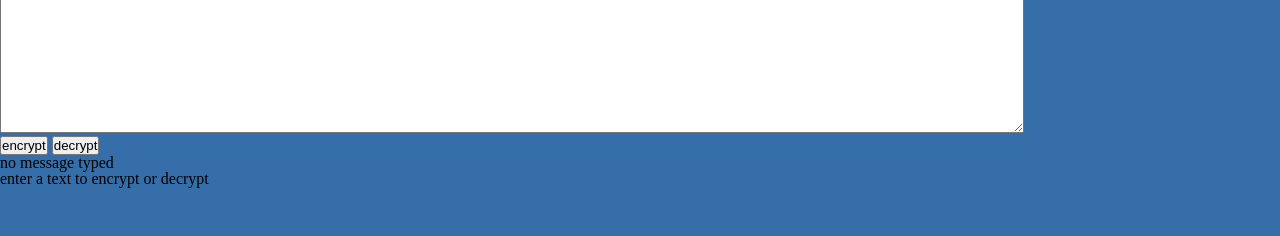
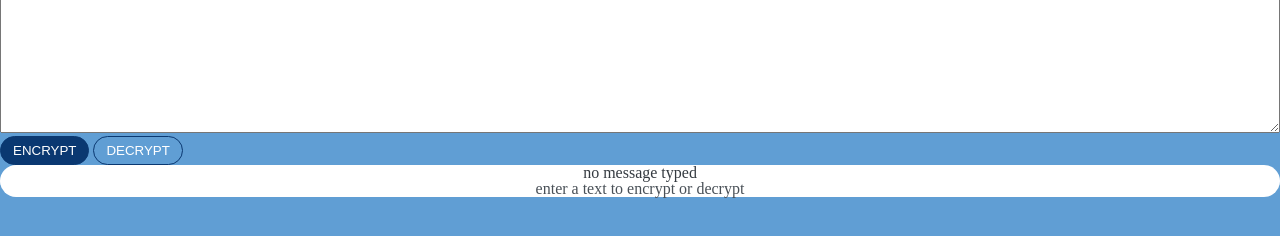
Before and after one commit to almeidaleandro28/Challenge-Oracle-ONE--1-, a website: page index.html in a window 1280 px wide. Shown: the part 70-306 px from the top of the page. Drawn offline with Linux system fonts and the light colour scheme.

Commit message:
add padding right for sections

```diff
--- a/scss/style.scss
+++ b/scss/style.scss
@@ -9,8 +9,15 @@ body {
 }
 
 .main {
-  background-color: $dark-blue-200;
+  background-color: $dark-blue-100;
   height: 100%;
+}
+
+.btn {
+  border-radius: 24px;
+  text-transform: uppercase;
+  color: $white;
+  padding: 6px 12px;
 }
 
 // container
@@ -32,15 +39,35 @@ body {
     justify-content: space-between;
     flex: 1;
     padding-left: 14px;
+    padding-right: 14px;
     padding-top: 20px;
   }
 }
 
 .input {
-  width: 80%;
+  width: 100%;
   .input-text {
     width: 100%;
   }
+}
+
+.buttons {
+  @include  screen( mobile ) {
+    display: flex;
+    flex-direction: column;
+    gap: 8px;
+  }
+}
+
+.btn-encrypt {
+  background-color: $dark-blue-300;
+  border: 1px solid $dark-blue-300;
+
+}
+.btn-decrypt {
+  background-color: $dark-blue-100;
+  border: 1px solid $dark-blue-300;
+
 }
 
 // section right
@@ -48,5 +75,24 @@ body {
   @include screen( mobile ) {
     flex: 1;
     padding-left: 14px;
+    padding-right: 14px;
   }
 }
+
+.show {
+  background-color: $white;
+  border-radius: 24px;
+  text-align: center;
+  p {
+    color: $gray-400;
+  }
+  @include screen( mobile ) {
+    padding-top: 24px;
+    padding-bottom: 24px;
+    margin-top: 34px;
+  }
+}
+
+.sub-title {
+  color: $gray-500;
+}
```
Also changed, not shown: css/style.css, 1 other file.
